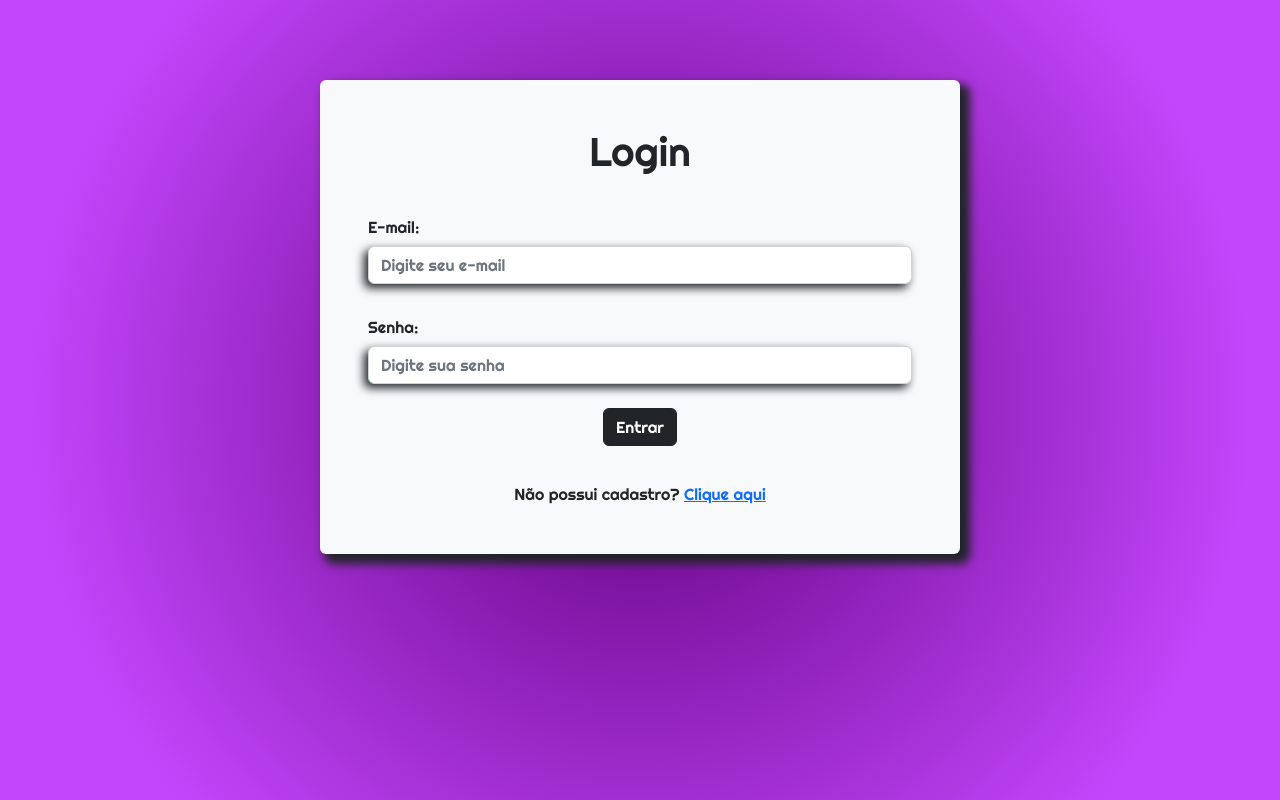
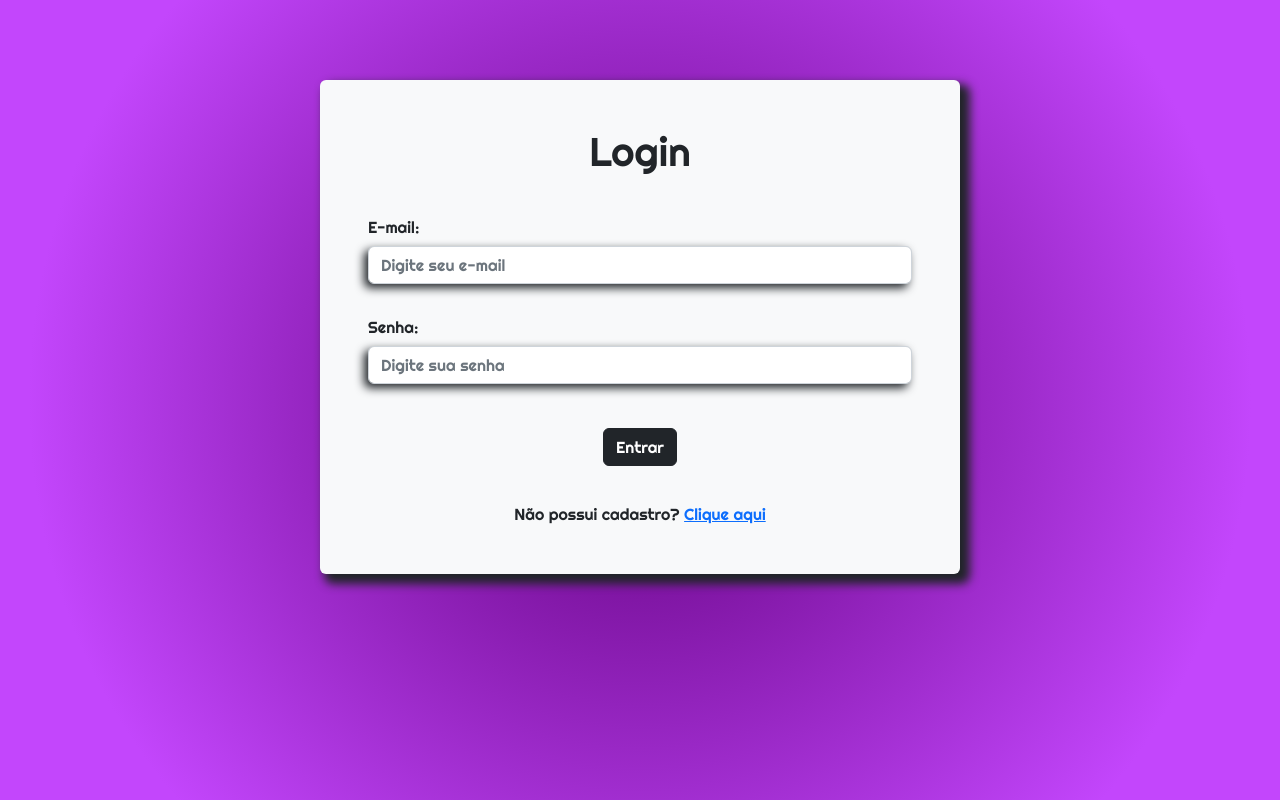
Before and after one commit to Allan-Souza/desafio-cadastro-usuarios, a React (Vite) app in the folder cadastro-de-usuarios/: page /Login in a window 1280 px wide. Built offline with nearby package versions, Linux system fonts and the light colour scheme.

Commit message:
att pagina login

```diff
--- a/cadastro-de-usuarios/src/assets/components/login/login.css
+++ b/cadastro-de-usuarios/src/assets/components/login/login.css
@@ -7,6 +7,10 @@
     height: 100vh;
     font-family: 'Righteous', cursive;
     padding-top: 80px;
+}
+
+#page-login button{
+    margin-top: 20px;
 }
 
 #card-login{
--- a/cadastro-de-usuarios/src/assets/components/login/login.jsx
+++ b/cadastro-de-usuarios/src/assets/components/login/login.jsx
@@ -2,6 +2,7 @@ import 'bootstrap/dist/css/bootstrap.min.css';
 import './login.css'
 
 export const Login = () => {
+
     return(
         <section id='page-login'>
             <main id='main-content'>
@@ -9,7 +10,7 @@ export const Login = () => {
                     <h1 className='text-center'>Login</h1> <br />
                     <form action="#">
                         <label htmlFor="#" className="col-sm-6 col-form-label">E-mail: </label>
-                        <input type='text' placeholder='Digite seu e-mail' className="form-control"/> <br />
+                        <input type='email' placeholder='Digite seu e-mail' className="form-control"/> <br />
                         <label htmlFor="#" className="col-sm-6 col-form-label">Senha: </label>
                         <input type="password" placeholder='Digite sua senha' className="form-control"/>
                         <br />
```
